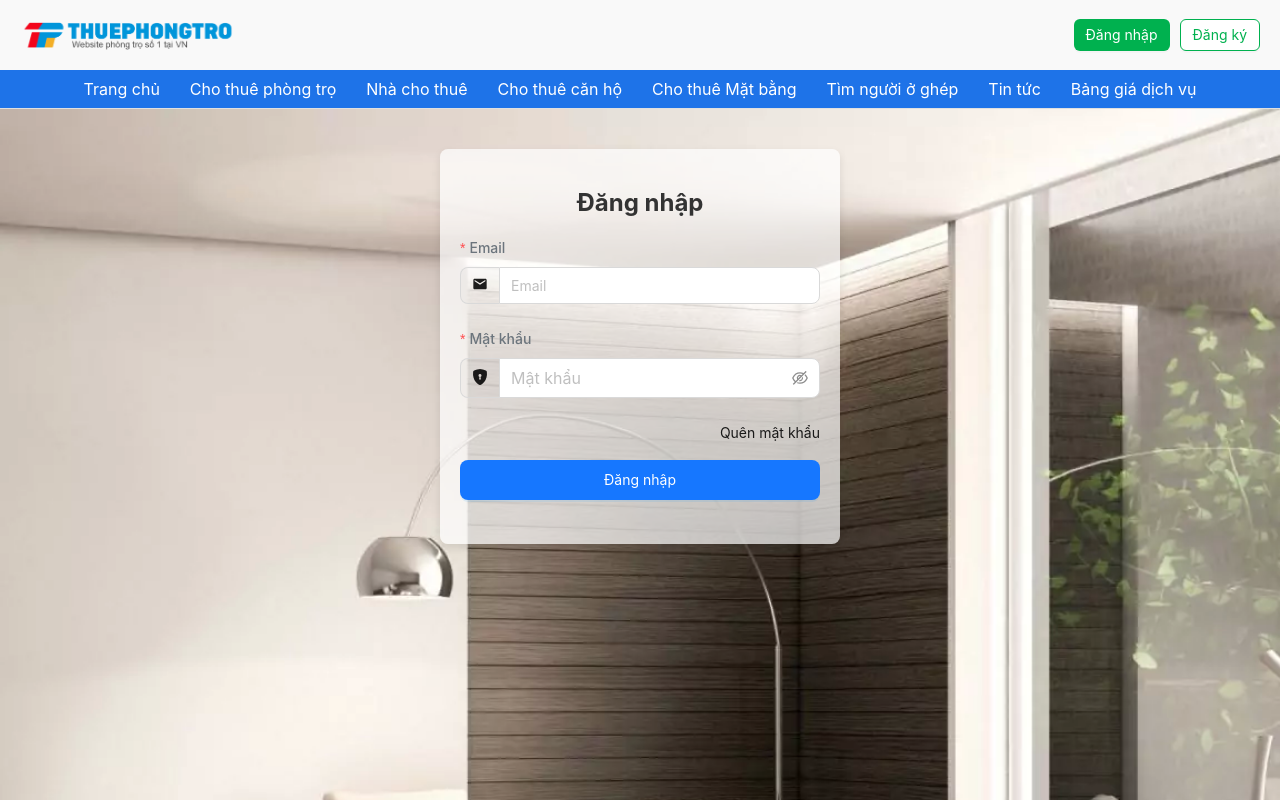
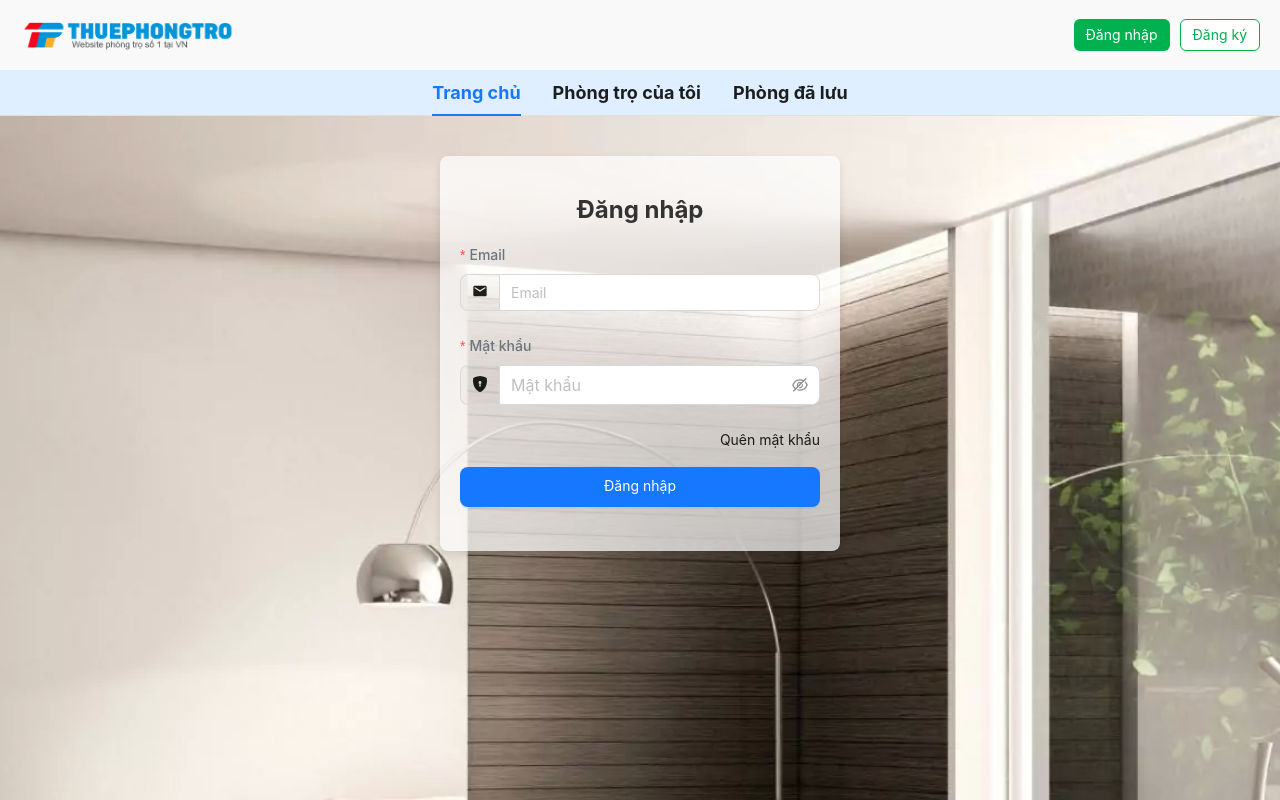
Before and after one commit to dohuuphuc2703/room-management-proj, a React (Create React App) app in the folder fe-room-management-proj/: page /login in a window 1280 px wide. Shown: the top 800 px of the page. Built offline with nearby package versions, Linux system fonts and the light colour scheme; no server answers.

Commit message:
menu home

```diff
--- a/fe-room-management-proj/src/components/Header/Header.jsx
+++ b/fe-room-management-proj/src/components/Header/Header.jsx
@@ -10,12 +10,13 @@ import {
 import { Avatar, Badge, Button, Dropdown, Layout, Menu, message } from "antd";
 import axios from "axios";
 import React, { useState } from "react";
-import { useDispatch } from "react-redux";
+import { useDispatch, useSelector } from "react-redux";
 import { useNavigate } from "react-router-dom";
 import { logout } from "../../actions";
 import styles from "./Header.module.css";
 
-function Header({user}) {
+function Header() {
+  const user = useSelector(state => state.userReducer)
   const [hoverLogin, setHoverLogin] = useState(false);
   const [hoverRegister, setHoverRegister] = useState(false);
   const navigate = useNavigate();
@@ -61,6 +62,25 @@ function Header({user}) {
       <Menu.Divider />
       <Menu.Item key="4" icon={<LogoutOutlined />} onClick={handleLogout}>
         Đăng xuất
+      </Menu.Item>
+    </Menu>
+  );
+
+  const navMenu = (
+    <Menu
+      mode="horizontal"
+      className={styles.navMenu}
+      defaultSelectedKeys={["/"]}
+      onClick={({ key }) => navigate(key)}
+    >
+      <Menu.Item key="/">
+        Trang chủ
+      </Menu.Item>
+      <Menu.Item key="/my-room">
+        Phòng trọ của tôi
+      </Menu.Item>
+      <Menu.Item key="/saved-rooms">
+        Phòng đã lưu
       </Menu.Item>
     </Menu>
   );
@@ -131,34 +151,7 @@ function Header({user}) {
               )}
             </div>
           </div>
-          <nav className={styles.nav}>
-            <ul>
-              <li>
-                <a href="/">Trang chủ</a>
-              </li>
-              <li>
-                <a href="/cho-thue-phong-tro">Cho thuê phòng trọ</a>
-              </li>
-              <li>
-                <a href="/nha-cho-thue">Nhà cho thuê</a>
-              </li>
-              <li>
-                <a href="/cho-thue-can-ho">Cho thuê căn hộ</a>
-              </li>
-              <li>
-                <a href="/cho-thue-mat-bang">Cho thuê Mặt bằng</a>
-              </li>
-              <li>
-                <a href="/tim-nguoi-o-ghep">Tìm người ở ghép</a>
-              </li>
-              <li>
-                <a href="/tin-tuc">Tin tức</a>
-              </li>
-              <li>
-                <a href="/bang-gia-dich-vu">Bảng giá dịch vụ</a>
-              </li>
-            </ul>
-          </nav>
+          {navMenu}
         </div>
       </Layout>
     </div>
--- a/fe-room-management-proj/src/components/Header/Header.module.css
+++ b/fe-room-management-proj/src/components/Header/Header.module.css
@@ -52,39 +52,15 @@
     border-radius: 20px;
 }
 
-.nav {
-    background-color: #1e73e8;
+.navMenu {
+    border: none;
+    display: flex;
+    justify-content: center;
+    font-size: 18px;
+    font-weight: bold;
+    background-color: #e0efff;
 }
 
-.nav ul {
-    list-style: none;
-    display: flex;
-    justify-content: center;
-    margin: 0;
-    padding: 10px 0;
+.navMenu :hover {
+    color: #007bff; /* Màu chữ trắng */
 }
-
-.nav li {
-    margin: 0 15px;
-}
-
-.nav a {
-    color: white;
-    text-decoration: none;
-    font-size: 16px;
-}
-
-
-.nav ul li a:hover {
-    background-color: #f0f0f0;
-    /* Màu nền khi di chuột qua */
-    text-decoration: none;
-}
-
-.nav ul li a:active {
-    background-color: #cccccc;
-    /* Màu nền xám nhẹ khi giữ chuột */
-    color: #333;
-    /* Giữ màu chữ đậm để dễ đọc */
-    text-decoration: none;
-}
--- a/fe-room-management-proj/src/components/ListRoom/ListRoom.jsx
+++ b/fe-room-management-proj/src/components/ListRoom/ListRoom.jsx
@@ -93,7 +93,7 @@ const ListRoom = ({
   const [featuredRooms, setFeaturedRooms] = useState([]); // Top-rated rooms
   const [latestRooms, setLatestRooms] = useState([]); // Latest rooms
 
-  const getRoomsSuggestion = async (page = 1, pageSize = 3) => {
+  const getRoomsSuggestion = async (page = 1, pageSize = 5) => {
     try {
       const res = await axios.get(
         `http://localhost:8000/api/room/suggestion?page=${page}&size=${pageSize}`,
@@ -157,7 +157,6 @@ const ListRoom = ({
           }}
           dataSource={rooms}
           renderItem={(item) => {
-            const landlord = item.landlord;
             return (
               <List.Item
                 key={item.title}
@@ -185,7 +184,6 @@ const ListRoom = ({
                           {renderStars(item.rating)}{item.title}
                         </span>
                       }
-                      // description={<Text type="secondary">{landlord.introduction}</Text>}
                     />
                     <Text strong className={styles.price}>
                       Giá: {item.price.toLocaleString()}VNĐ/Tháng
--- a/fe-room-management-proj/src/components/ListRoom/ListRoom.module.css
+++ b/fe-room-management-proj/src/components/ListRoom/ListRoom.module.css
@@ -11,8 +11,7 @@
 
 .sidebar {
   flex: 2;
-
-  padding: 16px;
+  padding-top: 5px;
   border-radius: 8px;
 }
 
@@ -85,7 +84,6 @@
 
 .roomItem {
   border: 1px solid #f0f0f0;
-  padding: 16px;
   margin-bottom: 16px;
   border-radius: 8px;
   overflow: hidden;
--- a/fe-room-management-proj/src/components/Tenant/MyRoom/MyRoom.jsx
+++ b/fe-room-management-proj/src/components/Tenant/MyRoom/MyRoom.jsx
@@ -4,7 +4,7 @@ import axios from "axios";
 import React, { useEffect, useState } from "react";
 import { FaWater } from 'react-icons/fa';
 import { useSelector } from "react-redux";
-import { Navigate, useNavigate  } from 'react-router-dom';
+import { Navigate, useNavigate } from 'react-router-dom';
 import styles from "./MyRoom.module.css";
 
 const { Content } = Layout;
@@ -13,7 +13,7 @@ const { Text, Title } = Typography;
 const { Option } = Select;
 
 const MyRoom = () => {
-      const user = useSelector(state => state.userReducer)
+    const user = useSelector(state => state.userReducer)
 
     const [loading, setLoading] = useState(false);
     const [roomInfo, setRoomInfo] = useState();
--- a/fe-room-management-proj/src/pages/Home/Home.jsx
+++ b/fe-room-management-proj/src/pages/Home/Home.jsx
@@ -13,7 +13,6 @@ function Home() {
   const user = useSelector(state => state.userReducer);
   const dispatch = useDispatch();
 
-  console.log(user)
   useEffect(() => {
     const fetchUser = async () => {
       try {
--- a/fe-room-management-proj/src/pages/Login/Login.jsx
+++ b/fe-room-management-proj/src/pages/Login/Login.jsx
@@ -26,7 +26,6 @@ function Login() {
         withCredentials: true,
       })
       .then((res) => {
-        console.log(res.data);
         dispatch(login(res.data));
         messageApi.success("Đăng nhập thành công", 1).then(() => {
           switch (res.data.role) {
@@ -42,8 +41,6 @@ function Login() {
         });
       })
       .catch((err) => {
-        console.error(err.response?.data);
-        console.log(err);
         messageApi.error(
           `Đăng nhập thất bại. ${err.response?.data.message || ""}`,
           10
```
